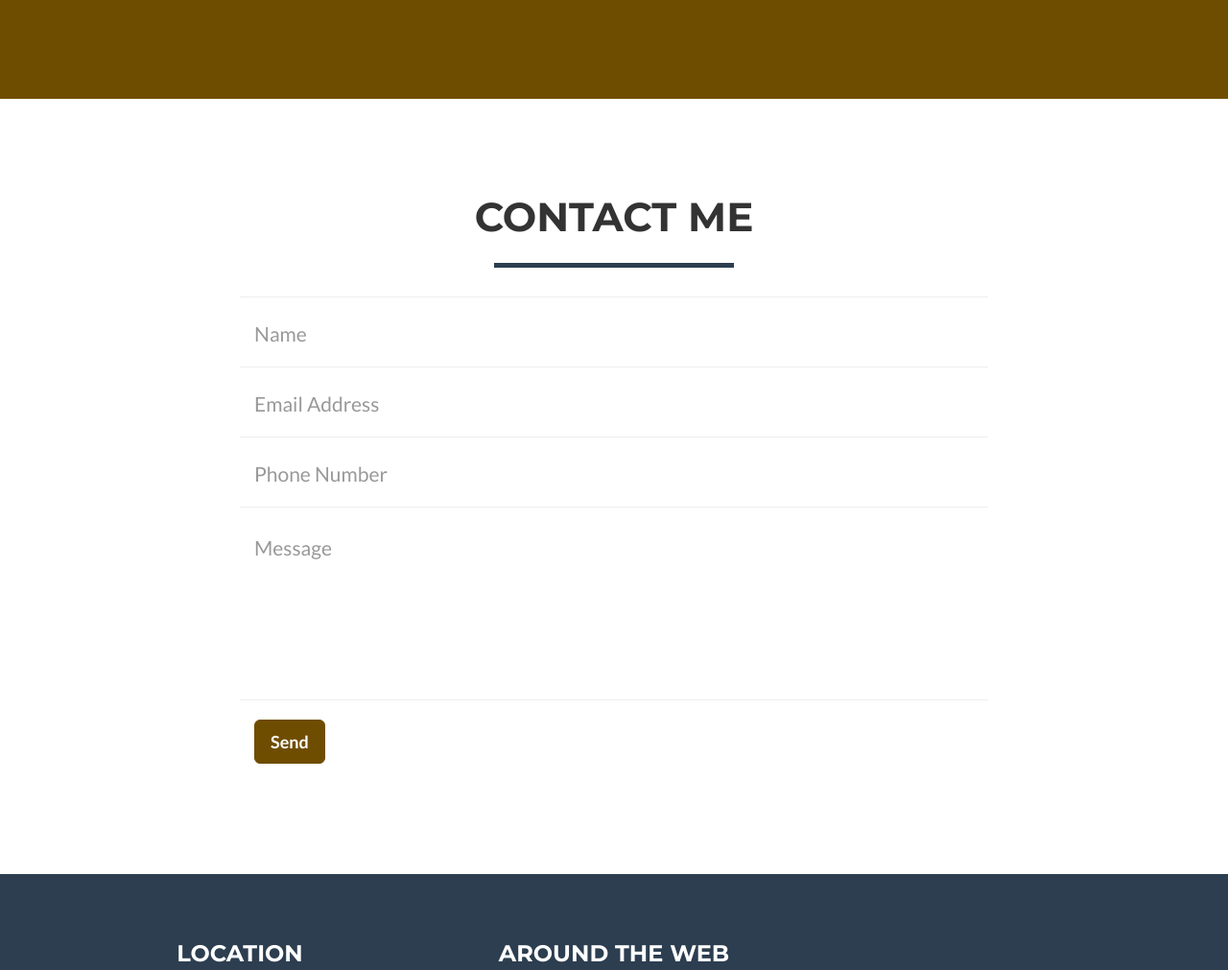
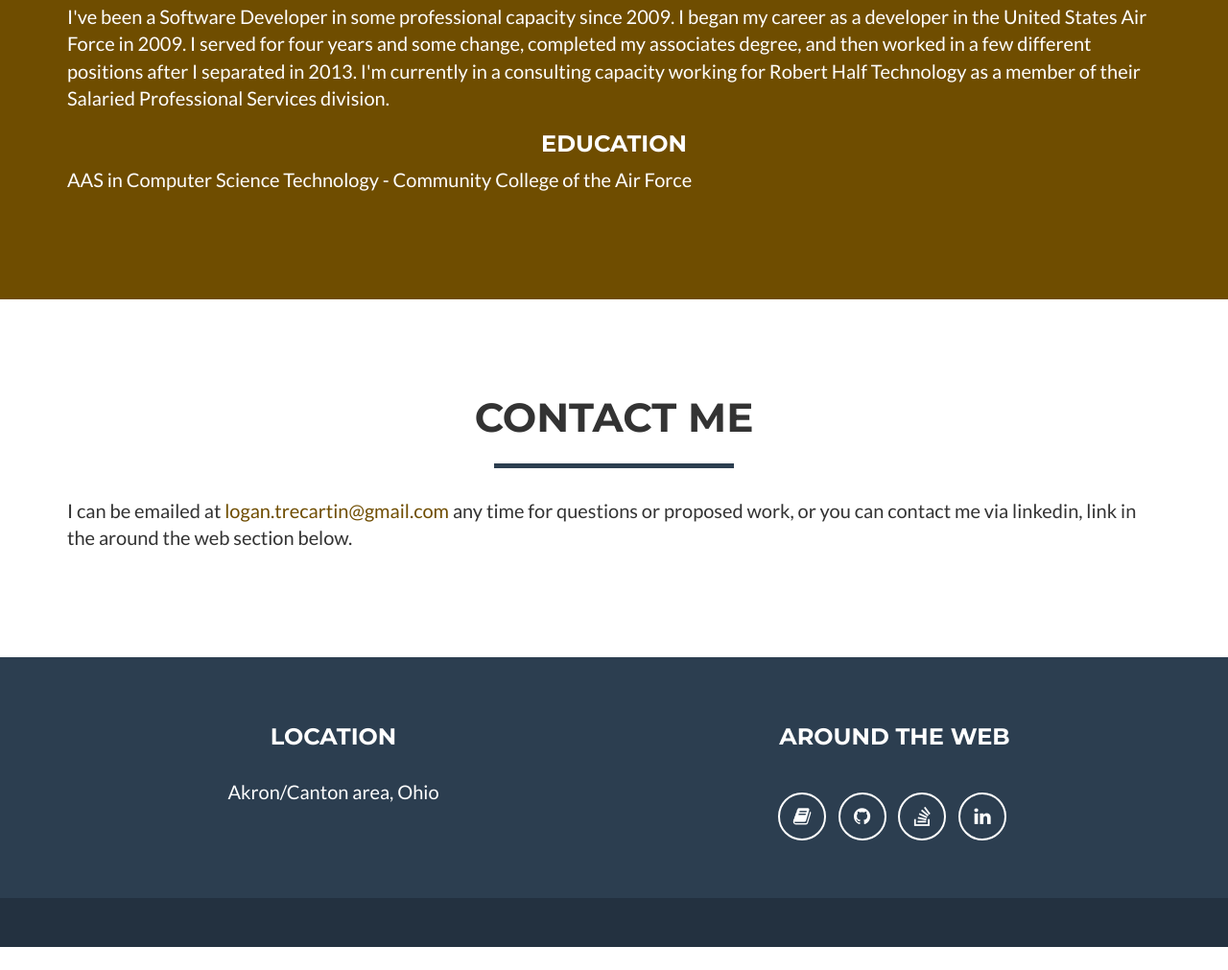
Before and after one commit to WingedDante/WingedDante, a website: page index.html in a window 1280 px wide. Shown: the part 1812-2823 px from the top of the page at 96% size. After the commit the page ends 2799 px from the top, so only its background shows below. Drawn offline with nearby package versions, Linux system fonts and the light colour scheme.

Commit message:
without email that doesn't work

```diff
--- a/index.html
+++ b/index.html
@@ -169,7 +169,20 @@
                     <h2>About</h2>
                     <hr class="star-light">
                 </div>
-            </div><!--
+            </div>
+                <p>
+                    I've been a Software Developer in some professional capacity since 2009. I began my career as a developer in the United States Air Force in 2009.
+                    I served for four years and some change, completed my associates degree, and then worked in a few different positions after I separated in 2013.
+                    I'm currently in a consulting capacity working for Robert Half Technology as a member of their Salaried Professional Services division.
+                </p>
+                <h3 style="text-align:center;">
+                    Education
+                </h3>
+                <p>
+                    AAS in Computer Science Technology - Community College of the Air Force
+                </p>
+            </div>
+            <!--
             <div class="row">
                 <div class="col-lg-4 col-lg-offset-2">
                     <p>Freelancer is a free bootstrap theme created by Start Bootstrap. The download includes the complete source files including HTML, CSS, and JavaScript as well as optional LESS stylesheets for easy customization.</p>
@@ -196,10 +209,12 @@
                 </div>
             </div>
             <div class="row">
-                <div class="col-lg-8 col-lg-offset-2">
+                <div class="col-lg-12 col-xs-12">
+                    <p>I can be emailed at <a href="mailto:logan.trecartin@gmail.com">logan.trecartin@gmail.com</a> any time for questions
+                    or proposed work, or you can contact me via linkedin, link in the around the web section below.</p>
                     <!-- To configure the contact form email address, go to mail/contact_me.php and update the email address in the PHP file on line 19. -->
                     <!-- The form should work on most web servers, but if the form is not working you may need to configure your web server differently. -->
-                    <form name="sentMessage" id="contactForm" novalidate>
+                    <!--<form name="sentMessage" id="contactForm" novalidate>
                         <div class="row control-group">
                             <div class="form-group col-xs-12 floating-label-form-group controls">
                                 <label for="name">Name</label>
@@ -235,7 +250,7 @@
                                 <button type="submit" class="btn btn-success btn-lg">Send</button>
                             </div>
                         </div>
-                    </form>
+                    </form>-->
                 </div>
             </div>
         </div>
@@ -246,12 +261,12 @@
         <div class="footer-above">
             <div class="container">
                 <div class="row">
-                    <div class="footer-col col-md-4">
+                    <div class="footer-col col-md-6">
                         <h3>Location</h3>
                         <p>Akron/Canton area, Ohio
                             </p>
                     </div>
-                    <div class="footer-col col-md-4">
+                    <div class="footer-col col-md-6">
                         <h3>Around the Web</h3>
                         <ul class="list-inline">
                             <li>
```
